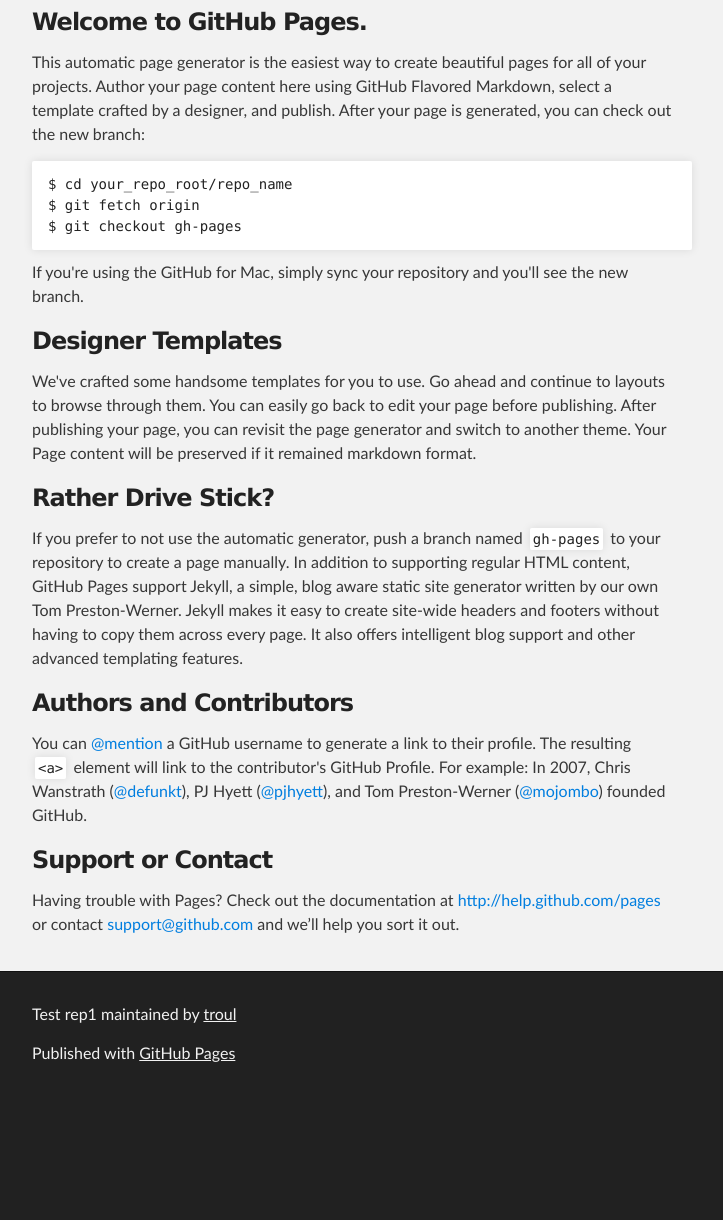
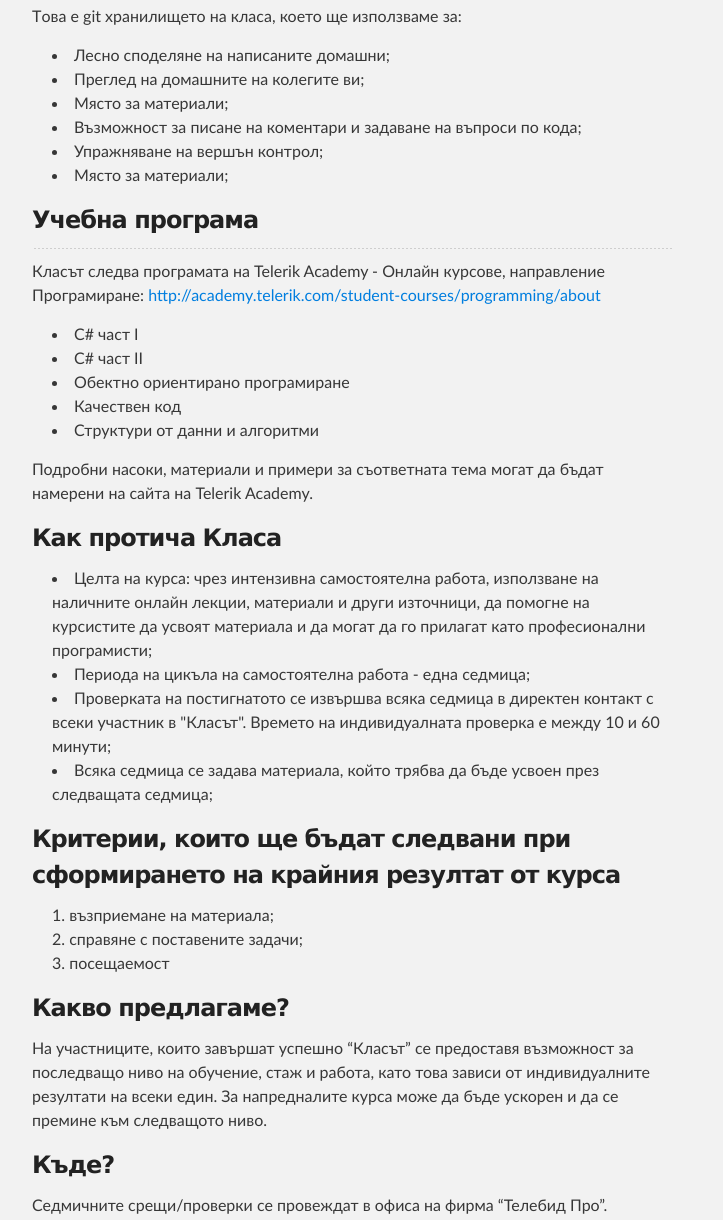
Before and after one commit to troul/Test_Rep1, a plain HTML site: page index.html in a window 1280 px wide. Shown: the part 256-1476 px from the top of the page, without its empty margins (288-1011 px from the left). Before the commit the page ends 1356 px from the top, so only its background shows below. Drawn offline with Linux system fonts and the light colour scheme.

```diff
--- a/index.html
+++ b/index.html
@@ -31,37 +31,76 @@
     <!-- MAIN CONTENT -->
     <div id="main_content_wrap" class="outer">
       <section id="main_content" class="inner">
-        <h3>
-<a name="welcome-to-github-pages" class="anchor" href="#welcome-to-github-pages"><span class="octicon octicon-link"></span></a>Welcome to GitHub Pages.</h3>
+        <p>Tова е git хранилището на класа, което ще използваме за:</p>
 
-<p>This automatic page generator is the easiest way to create beautiful pages for all of your projects. Author your page content here using GitHub Flavored Markdown, select a template crafted by a designer, and publish. After your page is generated, you can check out the new branch:</p>
+<ul>
+<li>Лесно споделяне на написаните домашни;</li>
+<li>Преглед на домашните на колегите ви;</li>
+<li>Място за материали;</li>
+<li>Възможност за писане на коментари и задаване на въпроси по кода;</li>
+<li>Упражняване на вершън контрол;</li>
+<li>Място за материали;</li>
+</ul><h3>
+<a name="%D0%A3%D1%87%D0%B5%D0%B1%D0%BD%D0%B0-%D0%BF%D1%80%D0%BE%D0%B3%D1%80%D0%B0%D0%BC%D0%B0" class="anchor" href="#%D0%A3%D1%87%D0%B5%D0%B1%D0%BD%D0%B0-%D0%BF%D1%80%D0%BE%D0%B3%D1%80%D0%B0%D0%BC%D0%B0"><span class="octicon octicon-link"></span></a>Учебна програма</h3>
 
-<pre><code>$ cd your_repo_root/repo_name
-$ git fetch origin
-$ git checkout gh-pages
-</code></pre>
+<hr><p>Класът следва програмата  на Telerik Academy - Онлайн курсове, направление Програмиране:
+<a href="http://academy.telerik.com/student-courses/programming/about">http://academy.telerik.com/student-courses/programming/about</a></p>
 
-<p>If you're using the GitHub for Mac, simply sync your repository and you'll see the new branch.</p>
+<ul>
+<li>C# част I</li>
+<li>C# част II</li>
+<li>Обектно ориентирано програмиране</li>
+<li>Качествен код</li>
+<li>Структури от данни и алгоритми</li>
+</ul><p>Подробни насоки, материали и примери за съответната тема могат да бъдат намерени на сайта на Telerik Academy.</p>
 
 <h3>
-<a name="designer-templates" class="anchor" href="#designer-templates"><span class="octicon octicon-link"></span></a>Designer Templates</h3>
+<a name="%D0%9A%D0%B0%D0%BA-%D0%BF%D1%80%D0%BE%D1%82%D0%B8%D1%87%D0%B0-%D0%9A%D0%BB%D0%B0%D1%81%D0%B0" class="anchor" href="#%D0%9A%D0%B0%D0%BA-%D0%BF%D1%80%D0%BE%D1%82%D0%B8%D1%87%D0%B0-%D0%9A%D0%BB%D0%B0%D1%81%D0%B0"><span class="octicon octicon-link"></span></a>Как протича Класа</h3>
 
-<p>We've crafted some handsome templates for you to use. Go ahead and continue to layouts to browse through them. You can easily go back to edit your page before publishing. After publishing your page, you can revisit the page generator and switch to another theme. Your Page content will be preserved if it remained markdown format.</p>
+<ul>
+<li>Целта на курса: чрез интензивна самостоятелна работа, използване на наличните онлайн лекции, материали и други източници, да помогне на курсистите да усвоят материала и да могат да го прилагат като професионални програмисти;</li>
+<li>Периода на цикъла на самостоятелна работа - една седмица;</li>
+<li>Проверката на постигнатото се извършва всяка седмица в директен контакт с всеки участник в "Класът". Времето на индивидуалната проверка е между 10 и 60 минути;</li>
+<li>Всяка седмица се задава материала, който трябва да бъде усвоен през следващата седмица;</li>
+</ul><h3>
+<a name="%D0%9A%D1%80%D0%B8%D1%82%D0%B5%D1%80%D0%B8%D0%B8-%D0%BA%D0%BE%D0%B8%D1%82%D0%BE-%D1%89%D0%B5-%D0%B1%D1%8A%D0%B4%D0%B0%D1%82-%D1%81%D0%BB%D0%B5%D0%B4%D0%B2%D0%B0%D0%BD%D0%B8-%D0%BF%D1%80%D0%B8-%D1%81%D1%84%D0%BE%D1%80%D0%BC%D0%B8%D1%80%D0%B0%D0%BD%D0%B5%D1%82%D0%BE-%D0%BD%D0%B0-%D0%BA%D1%80%D0%B0%D0%B9%D0%BD%D0%B8%D1%8F-%D1%80%D0%B5%D0%B7%D1%83%D0%BB%D1%82%D0%B0%D1%82-%D0%BE%D1%82-%D0%BA%D1%83%D1%80%D1%81%D0%B0" class="anchor" href="#%D0%9A%D1%80%D0%B8%D1%82%D0%B5%D1%80%D0%B8%D0%B8-%D0%BA%D0%BE%D0%B8%D1%82%D0%BE-%D1%89%D0%B5-%D0%B1%D1%8A%D0%B4%D0%B0%D1%82-%D1%81%D0%BB%D0%B5%D0%B4%D0%B2%D0%B0%D0%BD%D0%B8-%D0%BF%D1%80%D0%B8-%D1%81%D1%84%D0%BE%D1%80%D0%BC%D0%B8%D1%80%D0%B0%D0%BD%D0%B5%D1%82%D0%BE-%D0%BD%D0%B0-%D0%BA%D1%80%D0%B0%D0%B9%D0%BD%D0%B8%D1%8F-%D1%80%D0%B5%D0%B7%D1%83%D0%BB%D1%82%D0%B0%D1%82-%D0%BE%D1%82-%D0%BA%D1%83%D1%80%D1%81%D0%B0"><span class="octicon octicon-link"></span></a>Критерии, които ще бъдат следвани при сформирането на крайния резултат от курса</h3>
+
+<ol>
+<li>възприемане на материала;</li>
+<li>справяне с поставените задачи;</li>
+<li>посещаемост</li>
+</ol><h3>
+<a name="%D0%9A%D0%B0%D0%BA%D0%B2%D0%BE-%D0%BF%D1%80%D0%B5%D0%B4%D0%BB%D0%B0%D0%B3%D0%B0%D0%BC%D0%B5" class="anchor" href="#%D0%9A%D0%B0%D0%BA%D0%B2%D0%BE-%D0%BF%D1%80%D0%B5%D0%B4%D0%BB%D0%B0%D0%B3%D0%B0%D0%BC%D0%B5"><span class="octicon octicon-link"></span></a>Какво предлагаме?</h3>
+
+<p>На участниците, които завършат успешно “Класът” се предоставя възможност за последващо ниво на обучение, стаж и работа, като това зависи от индивидуалните резултати на всеки един.
+За напредналите курса може да бъде ускорен и да се премине към следващото ниво.</p>
 
 <h3>
-<a name="rather-drive-stick" class="anchor" href="#rather-drive-stick"><span class="octicon octicon-link"></span></a>Rather Drive Stick?</h3>
+<a name="%D0%9A%D1%8A%D0%B4%D0%B5" class="anchor" href="#%D0%9A%D1%8A%D0%B4%D0%B5"><span class="octicon octicon-link"></span></a>Къде?</h3>
 
-<p>If you prefer to not use the automatic generator, push a branch named <code>gh-pages</code> to your repository to create a page manually. In addition to supporting regular HTML content, GitHub Pages support Jekyll, a simple, blog aware static site generator written by our own Tom Preston-Werner. Jekyll makes it easy to create site-wide headers and footers without having to copy them across every page. It also offers intelligent blog support and other advanced templating features.</p>
+<p>Седмичните срещи/проверки се провеждат в офиса на фирма “Телебид Про”.</p>
 
 <h3>
-<a name="authors-and-contributors" class="anchor" href="#authors-and-contributors"><span class="octicon octicon-link"></span></a>Authors and Contributors</h3>
+<a name="%D0%9F%D1%80%D0%B5%D0%B4%D0%B8%D0%BC%D1%81%D1%82%D0%B2%D0%B0" class="anchor" href="#%D0%9F%D1%80%D0%B5%D0%B4%D0%B8%D0%BC%D1%81%D1%82%D0%B2%D0%B0"><span class="octicon octicon-link"></span></a>Предимства</h3>
 
-<p>You can <a href="https://github.com/blog/821" class="user-mention">@mention</a> a GitHub username to generate a link to their profile. The resulting <code>&lt;a&gt;</code> element will link to the contributor's GitHub Profile. For example: In 2007, Chris Wanstrath (<a href="https://github.com/defunkt" class="user-mention">@defunkt</a>), PJ Hyett (<a href="https://github.com/pjhyett" class="user-mention">@pjhyett</a>), and Tom Preston-Werner (<a href="https://github.com/mojombo" class="user-mention">@mojombo</a>) founded GitHub.</p>
+<ul>
+<li>преминаване на материала, с помощта, контрола и контакта с професионалисти, с което имате възможност да се навлезе максимално бързо в областта на програмирането;</li>
+<li>индивидуална програма за по-напредналите;</li>
+<li>възможност за обучение и стаж след приключването на класа;</li>
+<li>работа по международни проекти с екип от професионалисти;</li>
+</ul><h3>
+<a name="%D0%A4%D0%BE%D1%80%D0%BC%D0%B0%D1%82%D0%B8%D1%80%D0%B0%D0%BD%D0%B5-%D0%B8-%D0%BF%D1%80%D0%B0%D0%B2%D0%B8%D0%BB%D0%B0-%D0%B7%D0%B0-%D0%BA%D0%B0%D1%87%D0%B2%D0%B0%D0%BD%D0%B5-%D0%BD%D0%B0-%D1%80%D0%B5%D1%88%D0%B5%D0%BD%D0%B8%D1%8F%D1%82%D0%B0-%D0%BD%D0%B0-%D0%B7%D0%B0%D0%B4%D0%B0%D1%87%D0%B8%D1%82%D0%B5" class="anchor" href="#%D0%A4%D0%BE%D1%80%D0%BC%D0%B0%D1%82%D0%B8%D1%80%D0%B0%D0%BD%D0%B5-%D0%B8-%D0%BF%D1%80%D0%B0%D0%B2%D0%B8%D0%BB%D0%B0-%D0%B7%D0%B0-%D0%BA%D0%B0%D1%87%D0%B2%D0%B0%D0%BD%D0%B5-%D0%BD%D0%B0-%D1%80%D0%B5%D1%88%D0%B5%D0%BD%D0%B8%D1%8F%D1%82%D0%B0-%D0%BD%D0%B0-%D0%B7%D0%B0%D0%B4%D0%B0%D1%87%D0%B8%D1%82%D0%B5"><span class="octicon octicon-link"></span></a>Форматиране и правила за качване на решенията на задачите:</h3>
 
-<h3>
-<a name="support-or-contact" class="anchor" href="#support-or-contact"><span class="octicon octicon-link"></span></a>Support or Contact</h3>
+<ul>
+<li>работещ вариант с или без автоматичен инсталатор (binary);</li>
+<li>пълен изходен код (source code);</li>
+<li>кратко описание на идеята за решение и обосновка (не повече от 5 изречения до 1/4 стр.);</li>
+<li>именуването на файловете - &lt;факултетен номе&gt;<em>&lt;име&gt;</em>&lt;фамилия&gt;_&lt;номер на задачата&gt;;</li>
+<li>формат на файла - </li>
+</ul><h3>
+<a name="facebook-grupa" class="anchor" href="#facebook-grupa"><span class="octicon octicon-link"></span></a>Facebook grupa</h3>
 
-<p>Having trouble with Pages? Check out the documentation at <a href="http://help.github.com/pages">http://help.github.com/pages</a> or contact <a href="mailto:support@github.com">support@github.com</a> and we’ll help you sort it out.</p>
+<p>Telebid Pro Class - <a href="https://www.facebook.com/groups/1411624135763733/">https://www.facebook.com/groups/1411624135763733/</a></p>
       </section>
     </div>
 
```
Also changed, not shown: params.json (+1 -1 lines).
